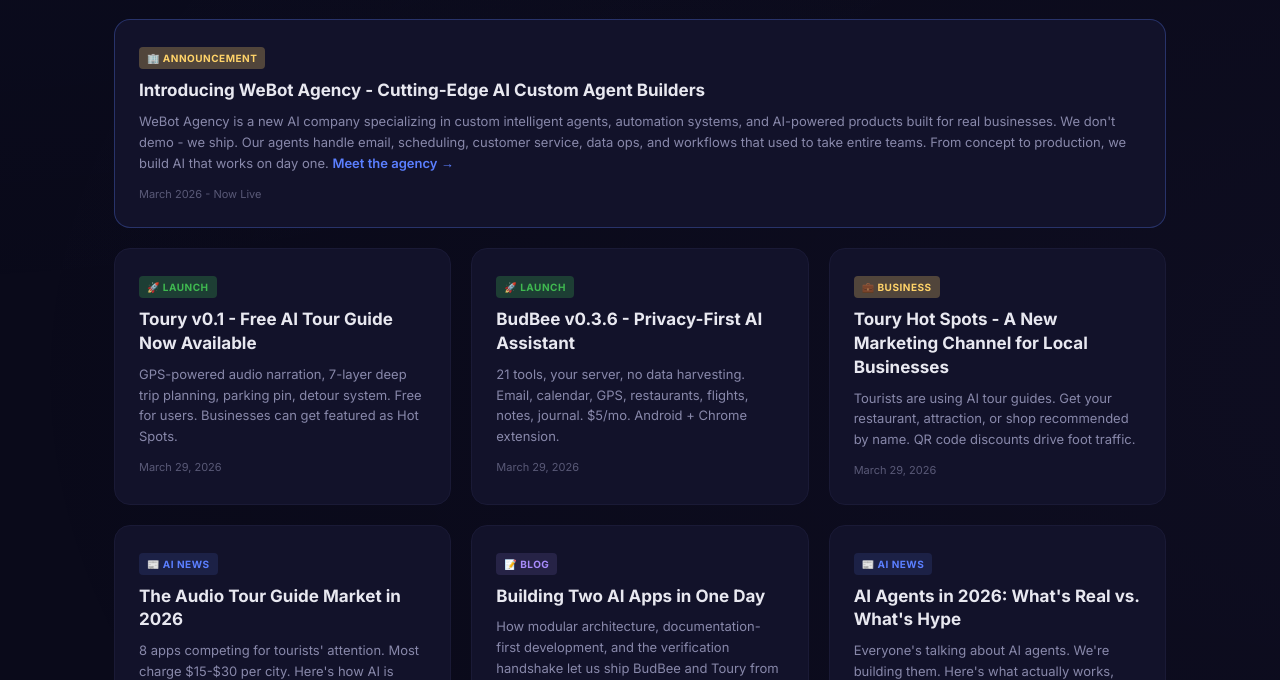
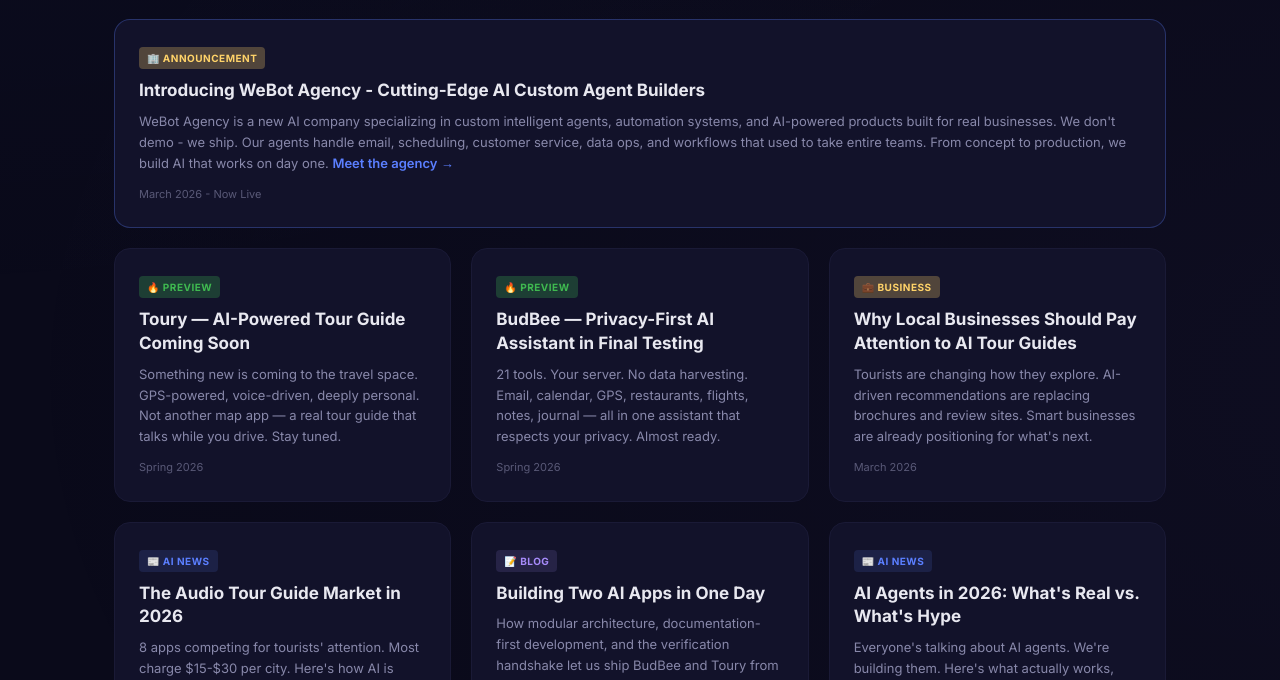
Before and after one commit to TheRefreshCNFT/webot-buzz, a plain HTML site: page index.html in a window 1280 px wide. Shown: the part 502-1182 px from the top of the page. Drawn offline with Linux system fonts and the light colour scheme.

Commit message:
Update Toury/BudBee to pre-launch hype, fix dates, no specifics

```diff
--- a/index.html
+++ b/index.html
@@ -191,24 +191,24 @@
         </div>
 
         <div class="news-card">
-          <span class="news-tag tag-launch">🚀 Launch</span>
-          <h3>Toury v0.1 - Free AI Tour Guide Now Available</h3>
-          <p>GPS-powered audio narration, 7-layer deep trip planning, parking pin, detour system. Free for users. Businesses can get featured as Hot Spots.</p>
-          <div class="news-date">March 29, 2026</div>
+          <span class="news-tag tag-launch">🔥 Preview</span>
+          <h3>Toury — AI-Powered Tour Guide Coming Soon</h3>
+          <p>Something new is coming to the travel space. GPS-powered, voice-driven, deeply personal. Not another map app — a real tour guide that talks while you drive. Stay tuned.</p>
+          <div class="news-date">Spring 2026</div>
         </div>
 
         <div class="news-card">
-          <span class="news-tag tag-launch">🚀 Launch</span>
-          <h3>BudBee v0.3.6 - Privacy-First AI Assistant</h3>
-          <p>21 tools, your server, no data harvesting. Email, calendar, GPS, restaurants, flights, notes, journal. $5/mo. Android + Chrome extension.</p>
-          <div class="news-date">March 29, 2026</div>
+          <span class="news-tag tag-launch">🔥 Preview</span>
+          <h3>BudBee — Privacy-First AI Assistant in Final Testing</h3>
+          <p>21 tools. Your server. No data harvesting. Email, calendar, GPS, restaurants, flights, notes, journal — all in one assistant that respects your privacy. Almost ready.</p>
+          <div class="news-date">Spring 2026</div>
         </div>
 
         <div class="news-card">
           <span class="news-tag tag-biz">💼 Business</span>
-          <h3>Toury Hot Spots - A New Marketing Channel for Local Businesses</h3>
-          <p>Tourists are using AI tour guides. Get your restaurant, attraction, or shop recommended by name. QR code discounts drive foot traffic.</p>
-          <div class="news-date">March 29, 2026</div>
+          <h3>Why Local Businesses Should Pay Attention to AI Tour Guides</h3>
+          <p>Tourists are changing how they explore. AI-driven recommendations are replacing brochures and review sites. Smart businesses are already positioning for what's next.</p>
+          <div class="news-date">March 2026</div>
         </div>
 
         <div class="news-card">
```
